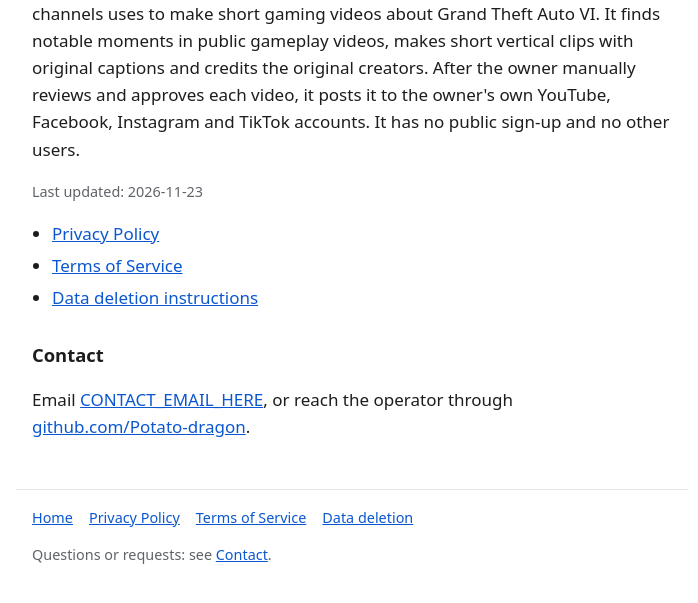
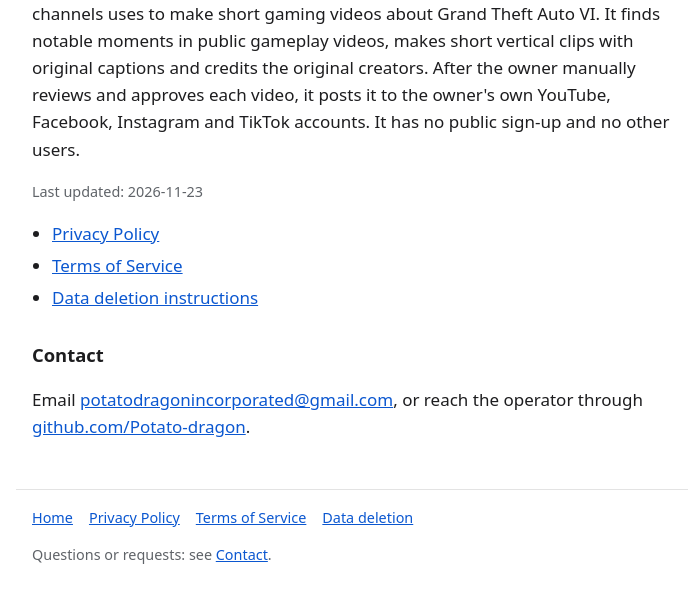
Before and after one commit to Potato-dragon/Potato-dragon.github.io, a plain HTML site: page index.html in a window 1280 px wide. Shown: the part 149-752 px from the top of the page, without its empty margins (288-986 px from the left). Drawn offline with Linux system fonts and the light colour scheme.

Commit message:
Update contact email in index.html

```diff
--- a/index.html
+++ b/index.html
@@ -21,7 +21,7 @@
 </ul>
 <h2 id="contact">Contact</h2>
 <!-- CONTACT: replace CONTACT_EMAIL_HERE below (both the link and the text). Every other page links here. -->
-<p>Email <a href="mailto:CONTACT_EMAIL_HERE">CONTACT_EMAIL_HERE</a>, or reach the operator through <a href="https://github.com/Potato-dragon">github.com/Potato-dragon</a>.</p>
+<p>Email <a href="mailto:potatodragonincorporated@gmail.com">potatodragonincorporated@gmail.com</a>, or reach the operator through <a href="https://github.com/Potato-dragon">github.com/Potato-dragon</a>.</p>
 </main>
 <footer>
 <nav><a href="/">Home</a><a href="/privacy.html">Privacy Policy</a><a href="/terms.html">Terms of Service</a><a href="/data-deletion/">Data deletion</a></nav>
```
